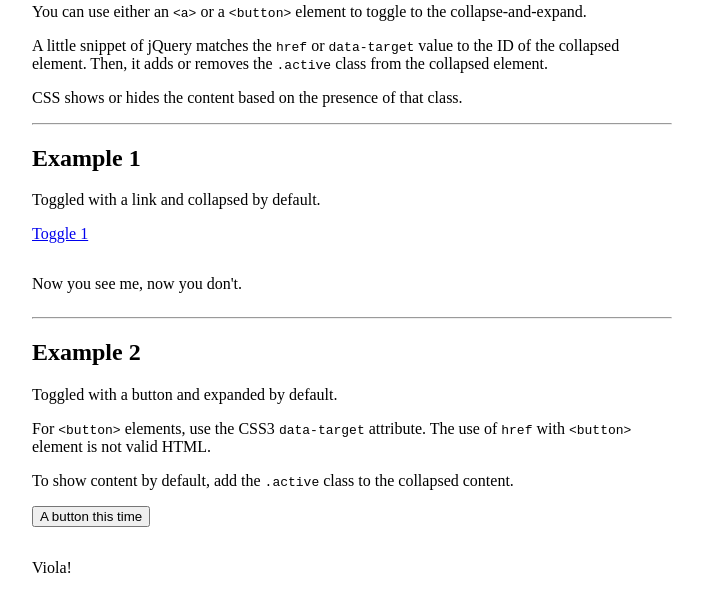
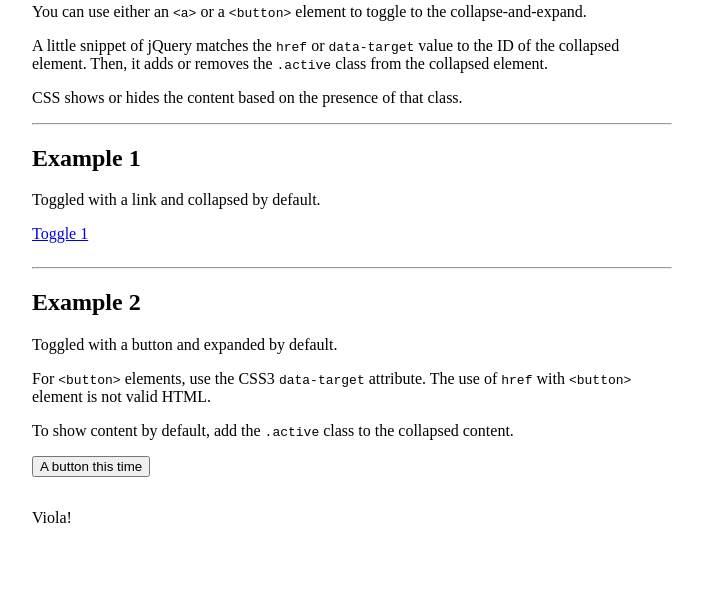
Before and after one commit to cferdinandi/houdini, a plain HTML site: page index.html in a window 1280 px wide. Both pictures are taken after a click on the link "Toggle 1". Shown: the part 183-794 px from the top of the page, without its empty margins (288-991 px from the left). Drawn offline with nearby package versions, Linux system fonts and the light colour scheme.

Commit message:
Removed support for href as a target element. Only data-target accepted now.

```diff
--- a/houdini.js
+++ b/houdini.js
@@ -1,26 +1,16 @@
 /* =============================================================
- * houdini.js
- * A simple collapse and expand widget.
- * Script by Chris Ferdinandi - http://gomakethings.com
- * Licensed under WTFPL - http://www.wtfpl.net/
+    Houdini v2.0
+    A simple collapse and expand widget.
+    Script by Chris Ferdinandi - http://gomakethings.com
+    Licensed under WTFPL - http://www.wtfpl.net/
  * ============================================================= */
 
 (function($) {
     $(function () {
         $('.collapse-toggle').click(function(e) { // When a link or button with the .collapse-toggle class is clicked
             e.preventDefault(); // Prevent the default action from occurring
-
-            // Set Variables
-            var dataID = $(this).attr('data-target'); // dataID is the data-target value
-            var hrefID = $(this).attr('href'); // hrefID is the href value
-
-            // Toggle the Active Class
-            if (dataID)  { // If the clicked element has a data-target
-                $(dataID).toggleClass('active'); // Add or remove the .active class from the element whose ID matches the data-target value
-            }
-            else { // Otherwise
-                $(hrefID).toggleClass('active'); // Add or remove the .active class from the element whose ID matches the href value
-            }
+            var dataID = $(this).attr('data-target'); // Get the ID of the target element
+            $(dataID).toggleClass('active'); // Add or remove the '.active' class from the target element
         });
     });
 })(jQuery);
@@ -30,10 +20,10 @@
 
 
 /* =============================================================
- * js-accessibility.js
- * Adds .js class to <body> for progressive enhancement.
- * Script by Chris Ferdinandi - http://gomakethings.com
- * Licensed under WTFPL - http://www.wtfpl.net
+    js-accessibility.js
+    Adds .js class to <body> for progressive enhancement.
+    Script by Chris Ferdinandi - http://gomakethings.com
+    Licensed under WTFPL - http://www.wtfpl.net
  * ============================================================= */
 
 (function($) {
```
Also changed, not shown: houdini.css (+11 -7 lines), README.md.
